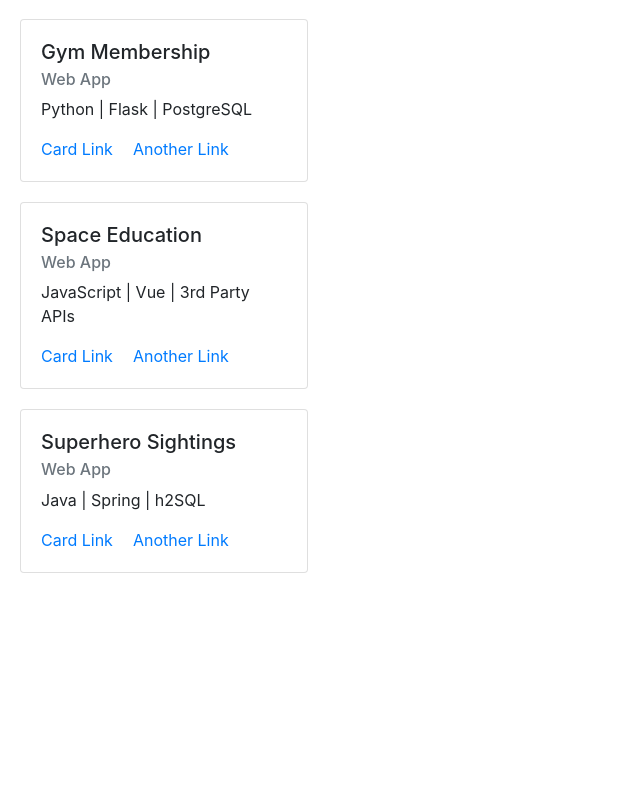
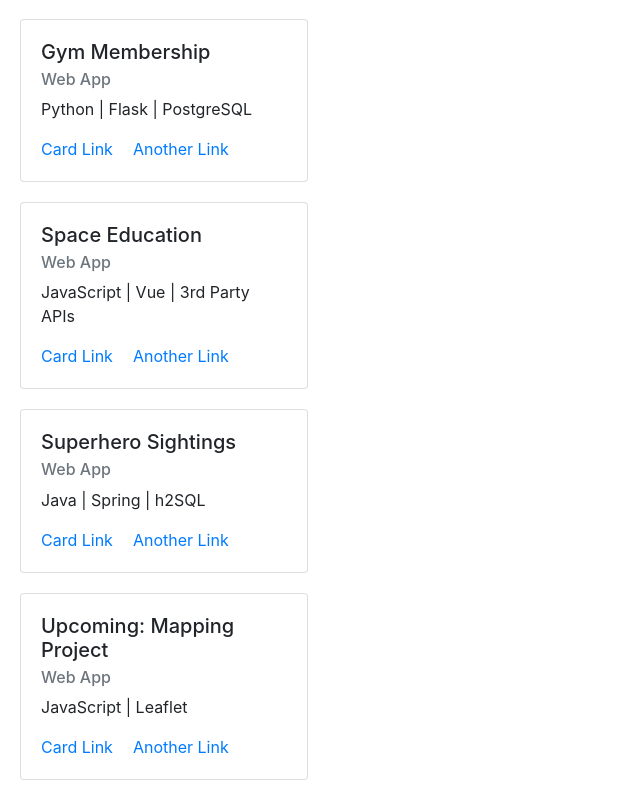
Before and after one commit to ecoBela/website_portfolio, a React (Create React App) app: page /projects in a window 1280 px wide. Shown: the part 369-1169 px from the top of the page, without its empty margins (0-640 px from the left). Before the commit the page ends 962 px from the top, so only its background shows below. Built offline with nearby package versions, Linux system fonts and the light colour scheme.

Commit message:
added upcoming project card

```diff
--- a/src/Containers/Projects.js
+++ b/src/Containers/Projects.js
@@ -56,6 +56,19 @@ const Projects = () => {
                 </Card.Body>
             </Card>
         </Styles>
+        <Styles>
+            <Card style={{ width: '18rem', margin: '20px' }}>
+                <Card.Body>
+                    <Card.Title>Upcoming: Mapping Project</Card.Title>
+                    <Card.Subtitle className="mb-2 text-muted">Web App</Card.Subtitle>
+                    <Card.Text>
+                    JavaScript | Leaflet
+                    </Card.Text>
+                    <Card.Link href="#">Card Link</Card.Link>
+                    <Card.Link href="#">Another Link</Card.Link>
+                </Card.Body>
+            </Card>
+        </Styles>
 
         </>
     )
```
